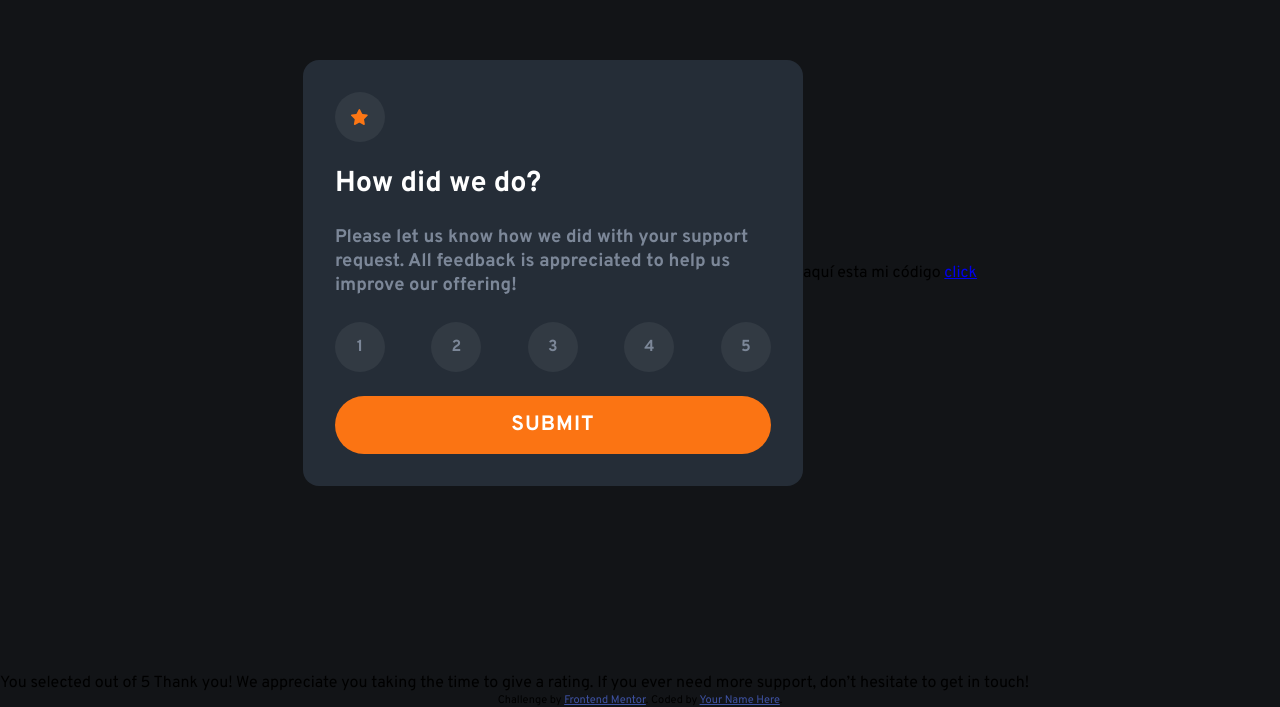
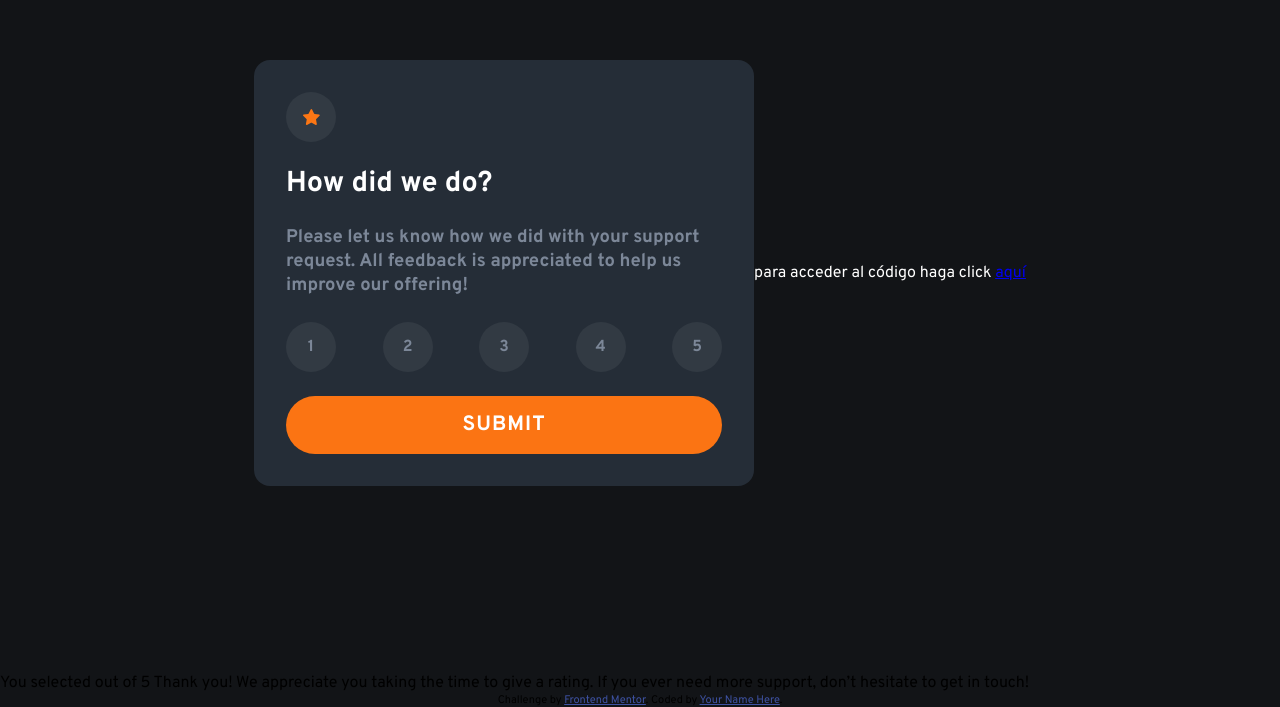
Before and after one commit to Roxirore/MaquetaFrontendMentor1, a plain HTML site: page index.html in a window 1280 px wide. Shown: the part 127-834 px from the top of the page. Drawn offline with Linux system fonts and the light colour scheme.

Commit message:
color del mensaje del código

```diff
--- a/index.html
+++ b/index.html
@@ -49,13 +49,14 @@
         Submit
       </button>
     </div>
-    <p>aquí esta mi código <a href="https://github.com/Roxirore/MaquetaFrontendMentor1.git">click</a>
-    </p>
+    <div class="footer">
+      <p>para acceder al código haga click <a href="https://github.com/Roxirore/MaquetaFrontendMentor1.git">aquí</a></p>
+    </div>
+
   </div>
 
 
   <!-- Rating state start -->
-
 
 
 
--- a/styles.css
+++ b/styles.css
@@ -98,3 +98,7 @@ body {
     background-color: var(--Orange);
     color: var(--White);
 }
+
+.footer {
+    color: var(--White);
+}
```
